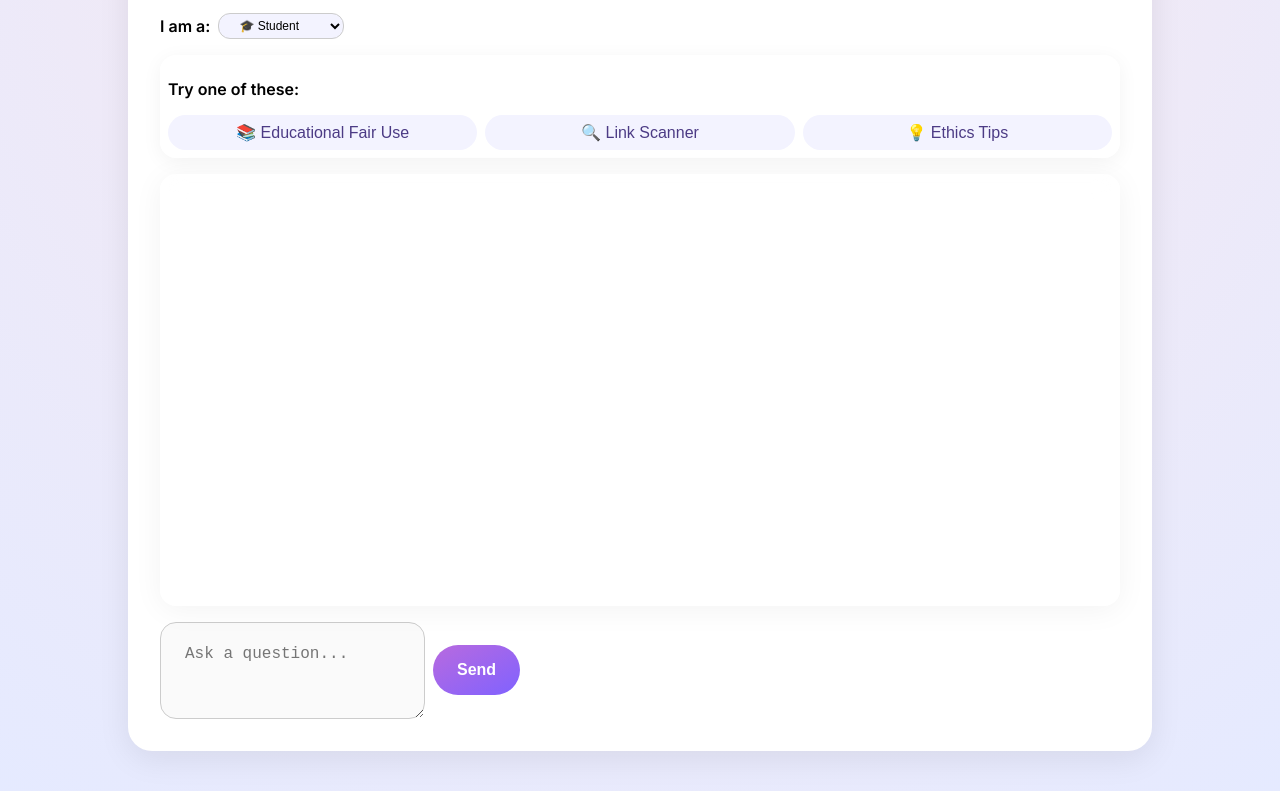
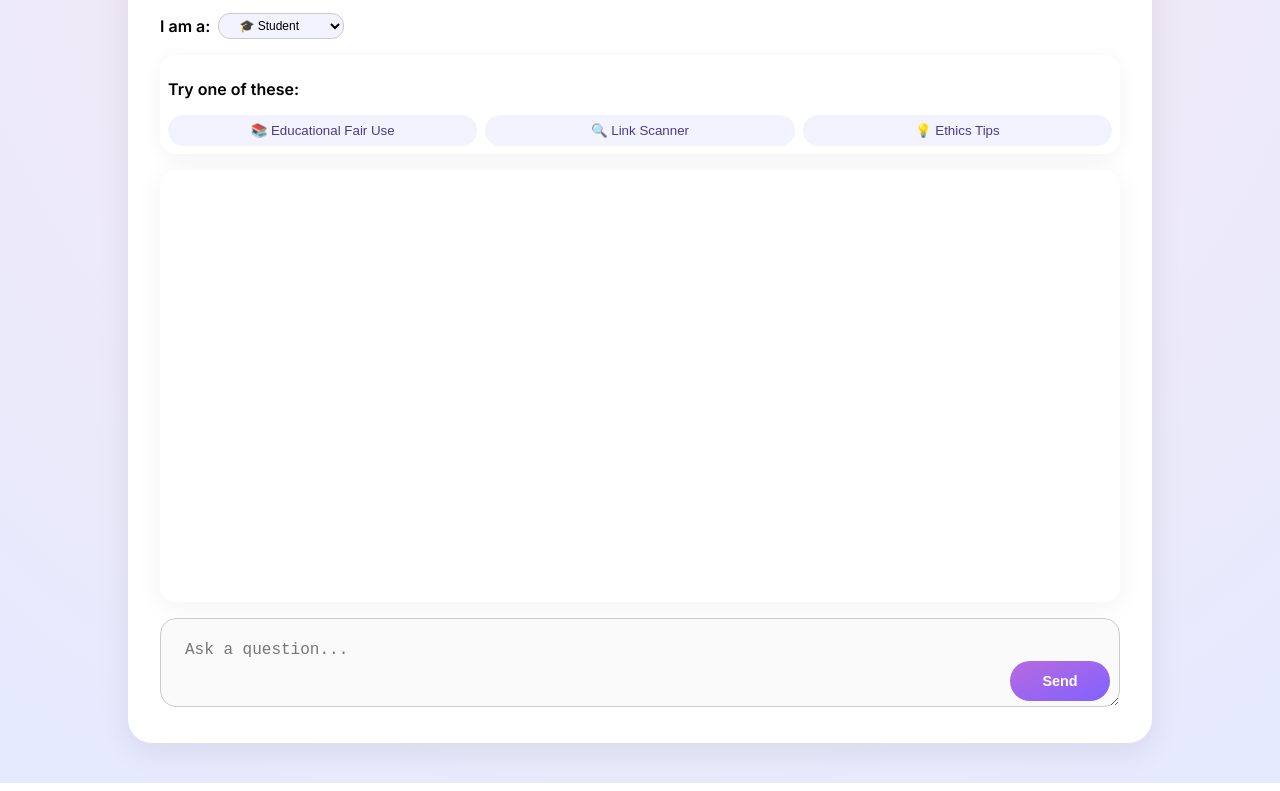
Before and after one commit to leahuriarte/fairusebot_2, a plain HTML site: page frontend/index.html in a window 1280 px wide. Shown: the part 129-920 px from the top of the page. Drawn offline with nearby package versions, Linux system fonts and the light colour scheme.

Commit message:
text and send button fix

```diff
--- a/frontend/index.html
+++ b/frontend/index.html
@@ -31,12 +31,11 @@
     <p id="typing-indicator" style="display:none;">FairUseBot is typing...</p>
 
     <form id="chat-form">
-      <div class="input-row">
-        <textarea id="user-input" placeholder="Ask a question..." autocomplete="off" required></textarea>
+      <div class="input-wrapper">
+        <textarea id="user-input" placeholder="Ask a question..."></textarea>
         <button type="submit">Send</button>
       </div>
     </form>
-  </div>
 
   <script src="chat.js"></script>
 </body>
--- a/frontend/style.css
+++ b/frontend/style.css
@@ -45,11 +45,48 @@ body {
   margin-left: auto;
   border: 1px solid #ddd;
 }
+.input-wrapper {
+  position: relative;
+  width: 100%;
+}
 
-.input-row {
-  display: flex;
-  gap: 0.5rem;
-  align-items: center;
+#user-input {
+  width: 100%;
+  padding: 1.2rem 6rem 1.2rem 1.5rem; /* Extra right padding for button space */
+  border-radius: 1rem;
+  border: 1px solid #ccc;
+  background: #fafafa;
+  font-size: 1rem;
+  line-height: 1.5;
+  min-height: 3.5rem;
+  resize: vertical;
+  box-sizing: border-box;
+}
+
+#user-input:focus {
+  border-color: #b86adf;
+  background-color: #fff;
+  box-shadow: 0 0 0 2px rgba(184, 106, 223, 0.1);
+}
+
+.input-wrapper button[type="submit"] {
+  position: absolute;
+  right: 10px;
+  bottom: 10px;
+  height: 40px;
+  padding: 0 16px;
+  font-size: 0.9rem;
+  background: linear-gradient(to bottom right, #b86adf, #8062ff);
+  border-radius: 999px;
+  color: white;
+  font-weight: 600;
+  border: none;
+  cursor: pointer;
+  white-space: nowrap;
+}
+
+.input-wrapper button[type="submit"]:hover {
+  background: linear-gradient(to bottom right, #a46cdf, #6b54ff);
 }
 
 button[type="submit"] {
@@ -72,41 +109,41 @@ button[type="submit"] {
 
 #chat-form {
   display: flex;
-  gap: 0.5rem;
+  width: 100%;
   margin-top: 1rem;
-  align-items: stretch;
 }
 
 #user-input {
   flex: 1;
   padding: 1.2rem 1.5rem;
-  border-radius: 999px;
+  border-radius: 1rem 0 0 1rem; /* Rounded on the left only */
   border: 1px solid #ccc;
   background: #fafafa;
   font-size: 1rem;
   line-height: 1.6;
   outline: none;
-  min-height: 3.5rem; /* makes the field visually larger */
-  transition: border 0.2s ease;
+  min-height: 3.5rem;
+  resize: none;
+  border-right: none; /* so it blends into the button */
 }
-
 #user-input:focus {
   border-color: #b86adf;
   background-color: #fff;
   box-shadow: 0 0 0 2px rgba(184, 106, 223, 0.1);
 }
 
-button {
-  padding: 0 1.5rem;
-  border-radius: 999px;
+button[type="submit"] {
+  height: 50px;
+  width: 100px; /* Wider than it is tall */
+  border-radius: 999px; /* Creates a pill shape instead of a circle */
   border: none;
   background: linear-gradient(to bottom right, #b86adf, #8062ff);
   color: white;
   font-weight: 600;
   font-size: 1rem;
   cursor: pointer;
-  transition: background 0.2s ease;
 }
+
 
 button:hover {
   background: linear-gradient(to bottom right, #a46cdf, #6b54ff);
```
